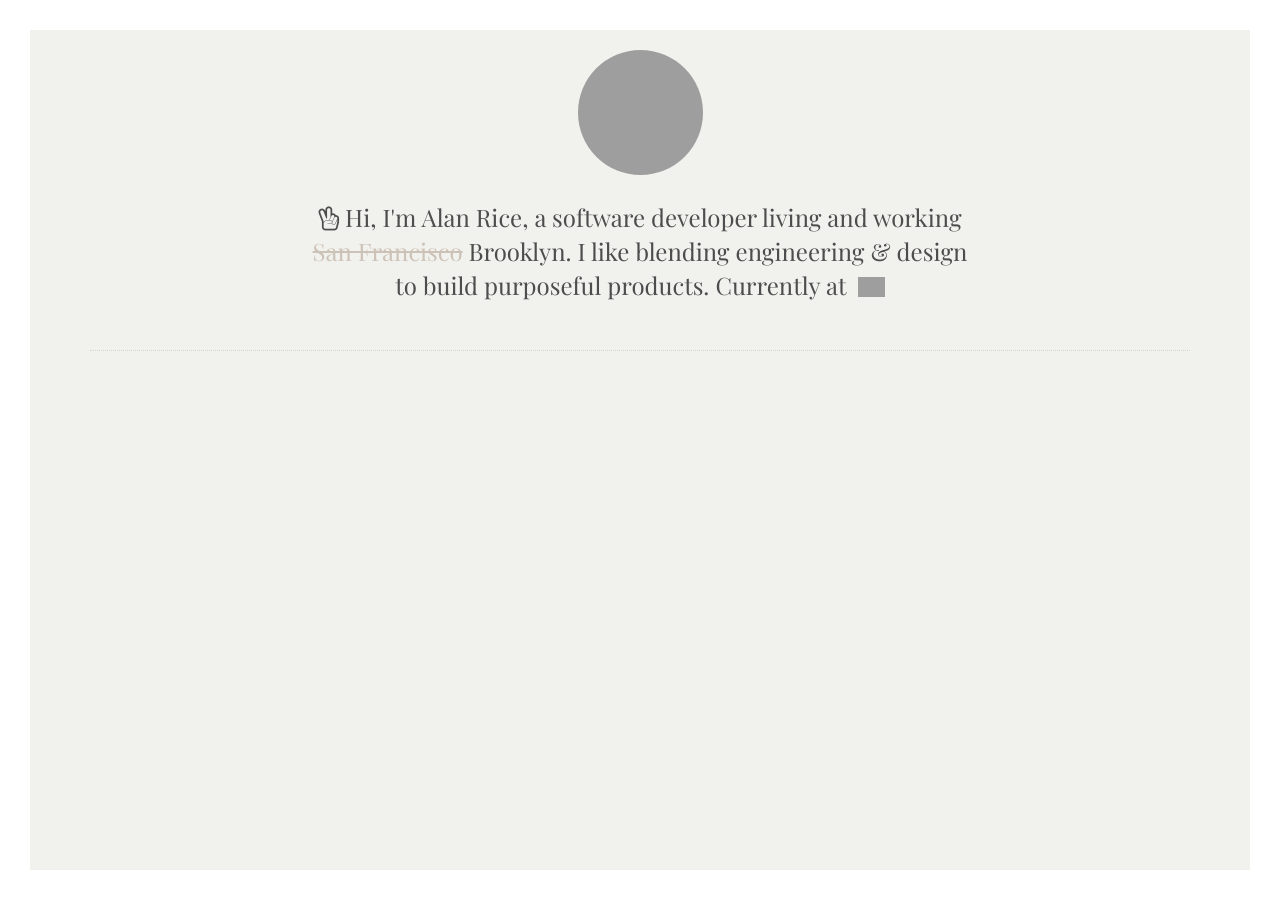
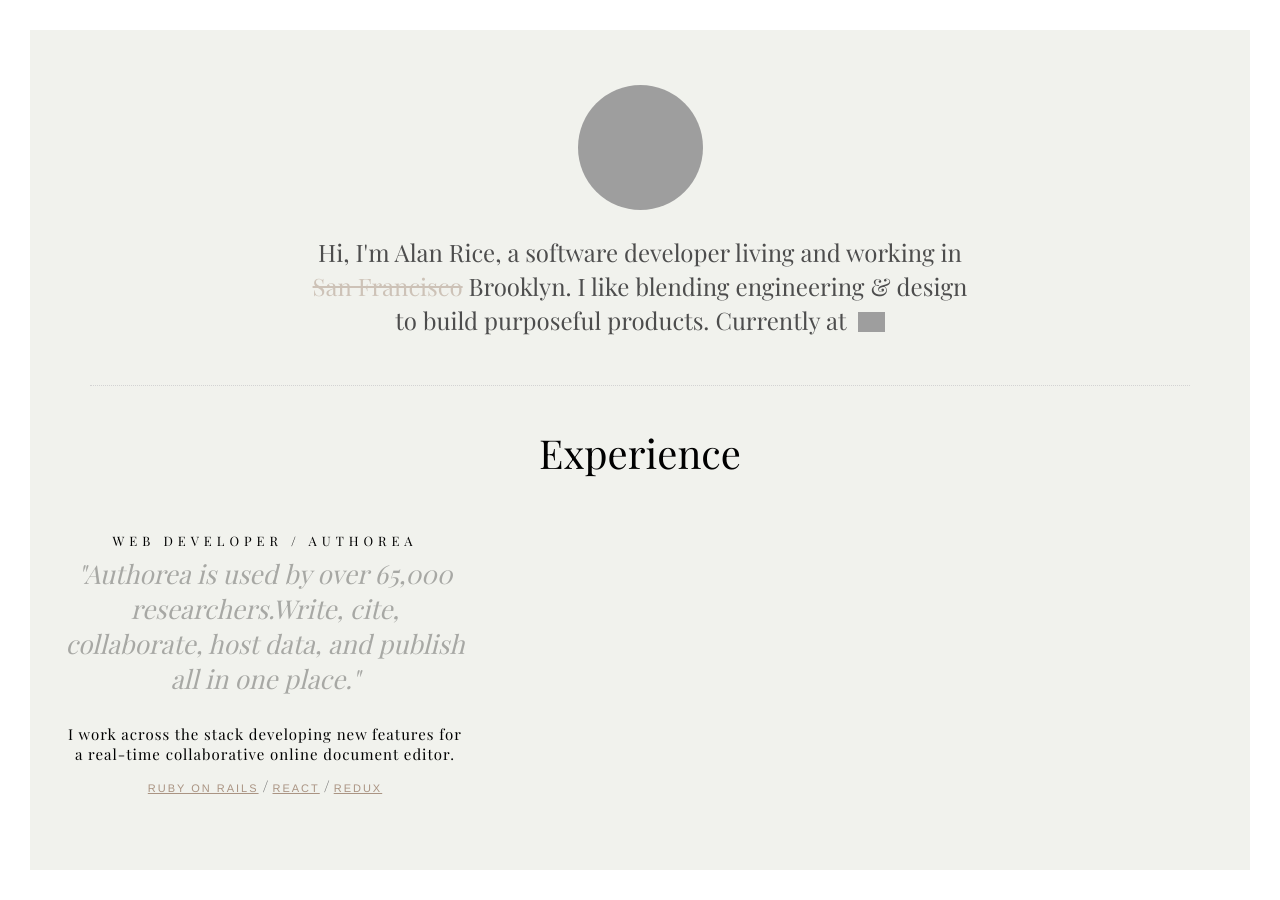
Before and after one commit to vaprdev/AlanRice.me, a Jekyll site: the page built from index.html, in a window 1280 px wide. Built offline with Jekyll 4.4.1, drawn with Linux system fonts in a browser that asks for light colours; some web fonts are replaced; grey boxes are pictures that could not be loaded.

```diff
--- /dev/null
+++ b/_includes/experience.html
@@ -0,0 +1,22 @@
+<div id="experience">
+    <p class="experience__title">Experience</p>
+    <div class="experience__job">
+      <div class="job__left">
+        <p class="job__company">WEB DEVELOPER / AUTHOREA</p>
+        <p class="job__quote">"Authorea is used by over 65,000 researchers.Write, cite, collaborate, host data, and publish all in one place."</p>
+        <p class="job__description">I work across the stack developing new features for a real-time collaborative online document editor.
+        <div class="job__tech">
+          <span class="language">Ruby on Rails</span>
+          <span class="slash">/</span>
+          <span class="language">React</span>
+          <span class="slash">/</span>
+          <span class="language">Redux</span>
+        </div>
+
+      </div>
+      </div>
+      <div class="job__right">
+      </div>
+    </div>
+  </div>
+</div>
--- a/_includes/header.html
+++ b/_includes/header.html
@@ -3,7 +3,8 @@
     <a class="carl_wrap" href="http://carlburton.tumblr.com" target="_blank"></a>
   </div>
   <div class="site_header__text">
-    <i class="fa fa-hand-peace-o" aria-hidden="true"></i> Hi, I'm Alan Rice, a software developer living and working <span class="line-through">San Francisco</span> Brooklyn.
+    Hi, I'm Alan Rice, a software developer living and working in
+    <span class="line-through">San Francisco</span> Brooklyn.
     I like blending engineering & design to build purposeful products. Currently at &nbsp;<a href="https://authorea.com" target="_blank"><img class="authorea" src="/assets/images/Authorea.svg"/></a>
   </div>
 </div><!-- end of header -->
--- a/_layouts/layout.html
+++ b/_layouts/layout.html
@@ -2,49 +2,28 @@
 <html>
   <head>
     <!-- fonts -->
-    <link href='https://fonts.googleapis.com/css?family=Playfair+Display' rel='stylesheet' type='text/css'>
+    <link href="https://fonts.googleapis.com/css?family=Playfair+Display:400,400i" rel="stylesheet">
     <link href='https://fonts.googleapis.com/css?family=Arimo:400,700' rel='stylesheet' type='text/css'>
     <link href='https://maxcdn.bootstrapcdn.com/font-awesome/4.7.0/css/font-awesome.min.css' rel='stylesheet' type='text/css'>
     <!-- meta tags -->
-
-
-
     <meta name="viewport" content="width=device-width, initial-scale=1">
-
     <meta charset="utf-8">
-
-    <!--  slick css -->
-
-
-
-
     <!-- stylesheets -->
     <link rel="stylesheet" href="css/main.css" media="screen" title="no title" charset="utf-8">
     <link rel="stylesheet" href="css/default.css">
-
     <!-- favicon -->
     <link rel="icon" type="image/png" href="favicon-16x16.png" sizes="16x16" />
     <link rel="icon" type="image/png" href="favicon-32x32.png" sizes="32x32" />
+    <!-- title -->
+    <title>Alan Rice | Developer</title>
+  </head>
 
-
-
-
-
-    <!-- title -->
-    <title></title>
-  </head>
   <body>
     {% include header.html %}
-    {%  if page.url == "/contact.html" %}
-      {% include contact_bar.html %}
-    {% else %}
-      <div class="main__container">
-        {{ content }}
-      </div>
-    {% endif %}
-    <!-- scripts -->
 
-        <!-- slick js  -->
+    <div class="main__container">
+      {% include experience.html %}
+    </div>
 
     <script type="text/javascript" src="assets/js/main.js"></script>
   </body>
--- a/_sass/_main.scss
+++ b/_sass/_main.scss
@@ -7,6 +7,15 @@ $arimo:'Arimo', sans-serif;
     margin-bottom: -2px;
 }
 
+* {
+  font-family: $play-fair;
+}
+
+
+
+body {
+  padding: 35px;
+}
 
 @import '_mixins';
 
@@ -132,3 +141,55 @@ $arimo:'Arimo', sans-serif;
 .site_header__nav-highlight {
   color: #aa9483;
 }
+
+#experience {
+  margin: 20px auto 33px auto;
+
+  .experience__title {
+    font-size: 40px;
+    text-align: center;
+  }
+
+  .experience__job {
+    display: flex;
+    max-width: 100%;
+    text-align: center;
+  }
+
+  .job__company {
+    letter-spacing: 5px;
+    font-size: 13px;
+    margin-bottom: 7px;
+
+  }
+
+  .job__quote {
+    opacity:0.3;
+    max-width: 400px;
+    margin: 0 auto;
+    font-size: 26px;
+    font-style: italic;
+  }
+
+  .job__description {
+    max-width: 400px;
+    margin: 28px auto 11px auto;
+    letter-spacing: 1px;
+    font-size: 15px;
+  }
+
+  .job__tech {
+    .language {
+      font-family: $arimo;
+      text-transform: uppercase;
+      color: #aa9483;
+      text-decoration: underline;
+      font-size: 11px;
+      letter-spacing: 2px;
+    }
+
+    .slash {
+      color: #696969;
+    }
+  }
+}
```
Also changed, not shown: _layouts/default.html (deleted, +0 -31 lines), project_pages/about.markdown (deleted, +0 -16 lines), project_pages/creative_mornings.markdown (deleted, +0 -25 lines), project_pages/notepad.markdown (deleted, +0 -22 lines), project_pages/pizzaquest.markdown (deleted, +0 -25 lines), project_pages/resume.markdown (deleted, +0 -18 lines), project_pages/spoton.markdown (deleted, +0 -30 lines), project_pages/workingnotworking.markdown (deleted, +0 -26 lines), _includes/contact_bar.html (added).
